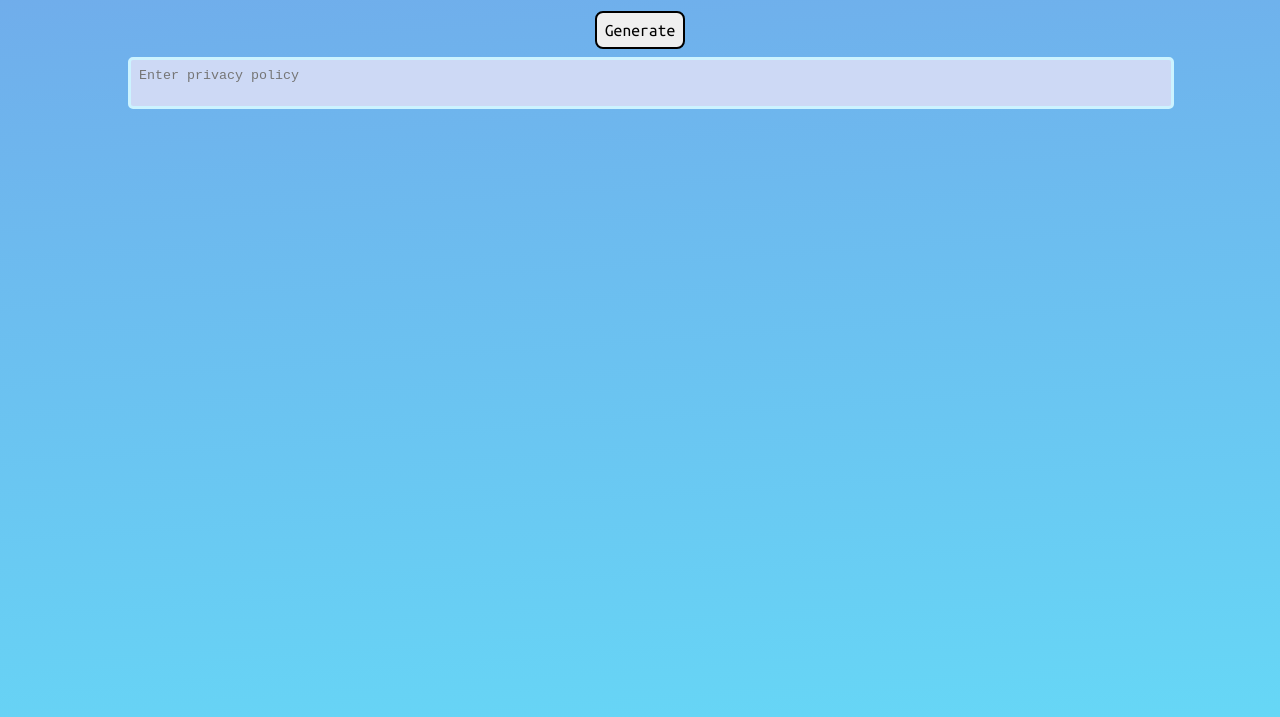
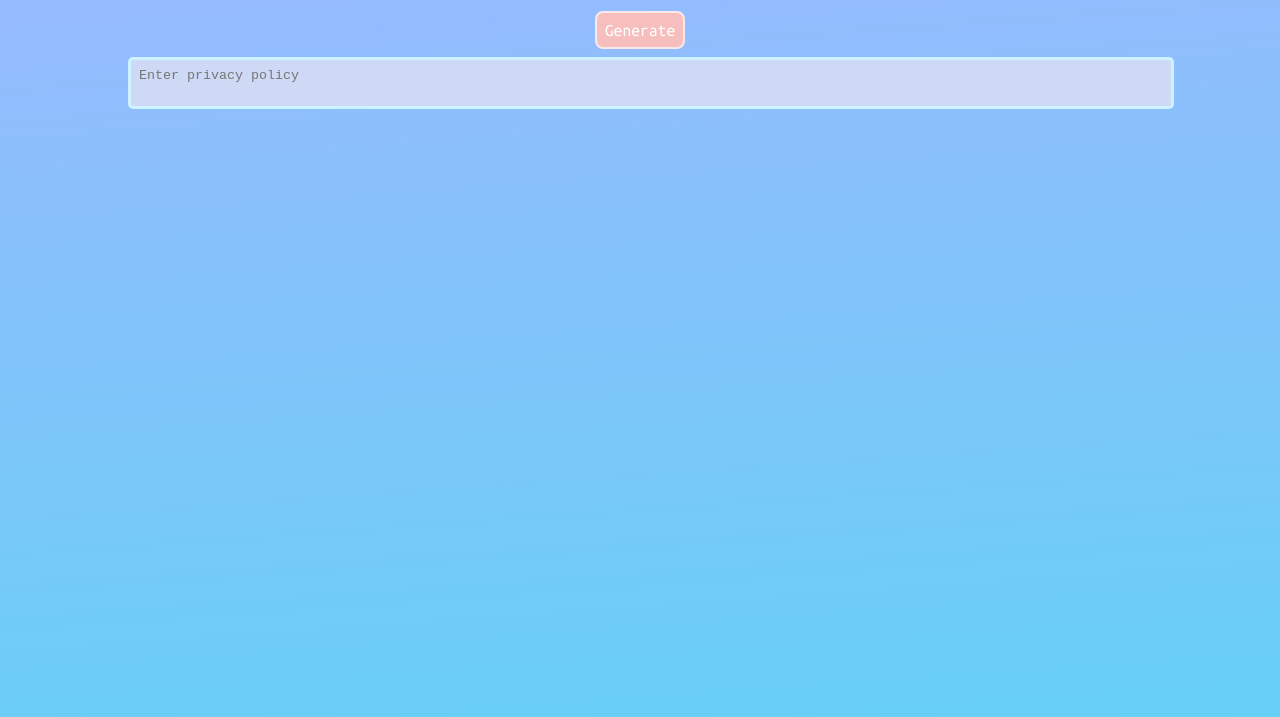
Before and after one commit to Atticus-Wong/hackdavis24, a plain HTML site: page index.html in a window 1280 px wide. Shown: the part 83-800 px from the top of the page. Drawn offline with Linux system fonts and the light colour scheme.

Commit message:
add styling for button

```diff
--- a/style.css
+++ b/style.css
@@ -1,7 +1,9 @@
 :root {
-    --bg-blue: rgb(113, 169, 234);
-    --bg-green: rgb(102, 215, 246);
-    --text-blue: rgb(204, 243, 255);
+    --bg-blue: rgb(155, 184, 255);
+    --bg-pink: rgb(247, 190, 190);
+    --bg-green: rgb(102, 208, 246);
+    --fg-blue: rgb(204, 243, 255);
+    --fg-pink: rgb(247, 233, 233);
 }
 
 html {
@@ -18,18 +20,20 @@ html, body {
     font-weight: 400;
     font-style: normal;
     margin: auto;
-    color: var(--text-blue);
+    color: var(--fg-blue);
 }
 
 
 #generateButton {
     display: block;
+    background-color: var(--bg-pink);
     font-family: inherit;
     text-align: center;
     margin: 0.5rem auto;
     font-size: 1.1em;
     padding: 0.5rem;
-    border: 2px solid black;
+    color: #fff;
+    border: 2px solid var(--fg-pink);
     border-radius: 8px;
 }
 
@@ -52,10 +56,19 @@ h1 {
     margin: auto;
     border-radius: 5px;
     background-color: rgb(205, 217, 245);
-    border: 3px solid var(--text-blue);
+    border: 3px solid var(--fg-blue);
     resize: none;
 }
 
 #priv-pol:focus, #priv-pol:focus-visible {
     outline: none;
 }
+
+@keyframes fade-in {
+    0% {
+        opacity: 0;
+    }
+    100% {
+        opacity: 1;
+    }
+}
```
